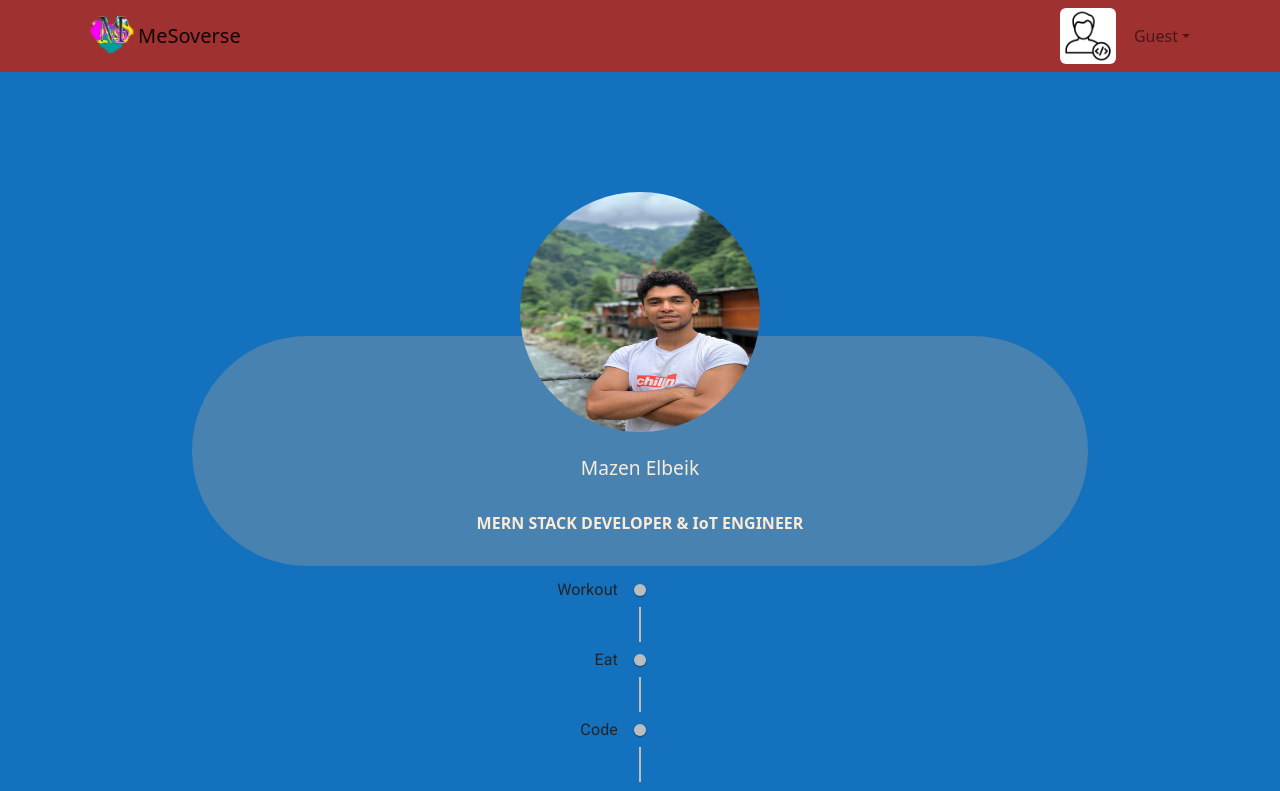
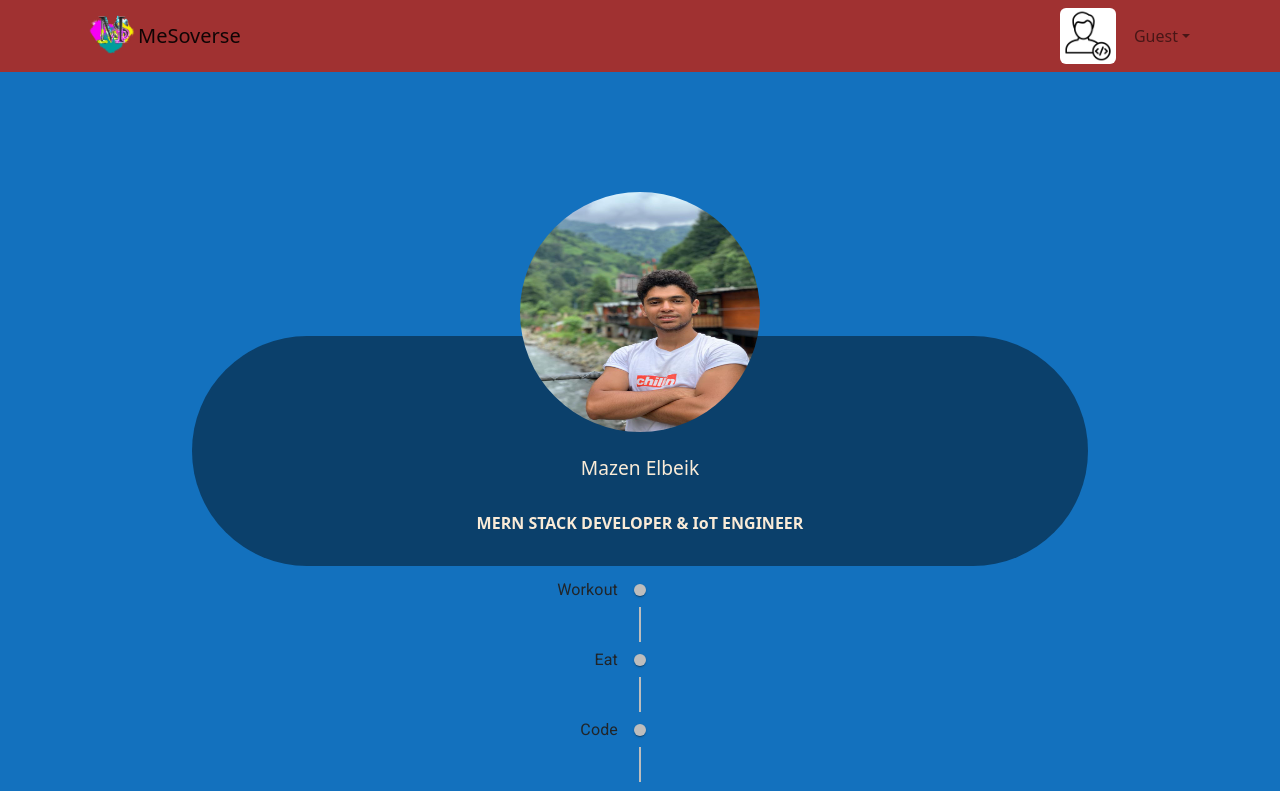
Before and after one commit to mazenbeik1/Login-component, a React (Vite) app: page /portofolio in a window 1280 px wide. Shown: the top 791 px of the page. Built offline with nearby package versions, Linux system fonts and the light colour scheme.

Commit message:
Update Portofolio.scss

```diff
--- a/src/cmps/Portofolio/Portofolio.scss
+++ b/src/cmps/Portofolio/Portofolio.scss
@@ -20,7 +20,7 @@
 
 .title{
     border-radius: 100PX;
-    background-color: rgba(107, 142, 170, 0.591);
+    background-color: rgba(6, 31, 52, 0.591);
     color: antiquewhite;
     display: inline-block;
     // margin: auto;
```
